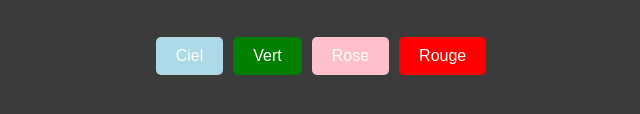
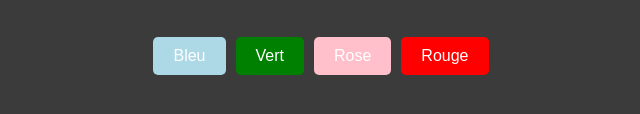
Before and after one commit to RiocheClement/de-interactif, a plain HTML site: page index.html in a window 1280 px wide. Shown: the part 510-624 px from the top of the page, 319-959 px from the left. Drawn offline with Linux system fonts and the light colour scheme.

```diff
--- a/index.html
+++ b/index.html
@@ -14,7 +14,7 @@
     </div>
 
     <div class="color-buttons">
-        <button class="color" onclick="changeBackground('lightblue')">Ciel</button>
+        <button class="color" onclick="changeBackground('lightblue')">Bleu</button>
         <button class="color" onclick="changeBackground('green')">Vert</button>
         <button class="color" onclick="changeBackground('pink')">Rose</button>
         <button class="color" onclick="changeBackground('red')">Rouge</button>
```
